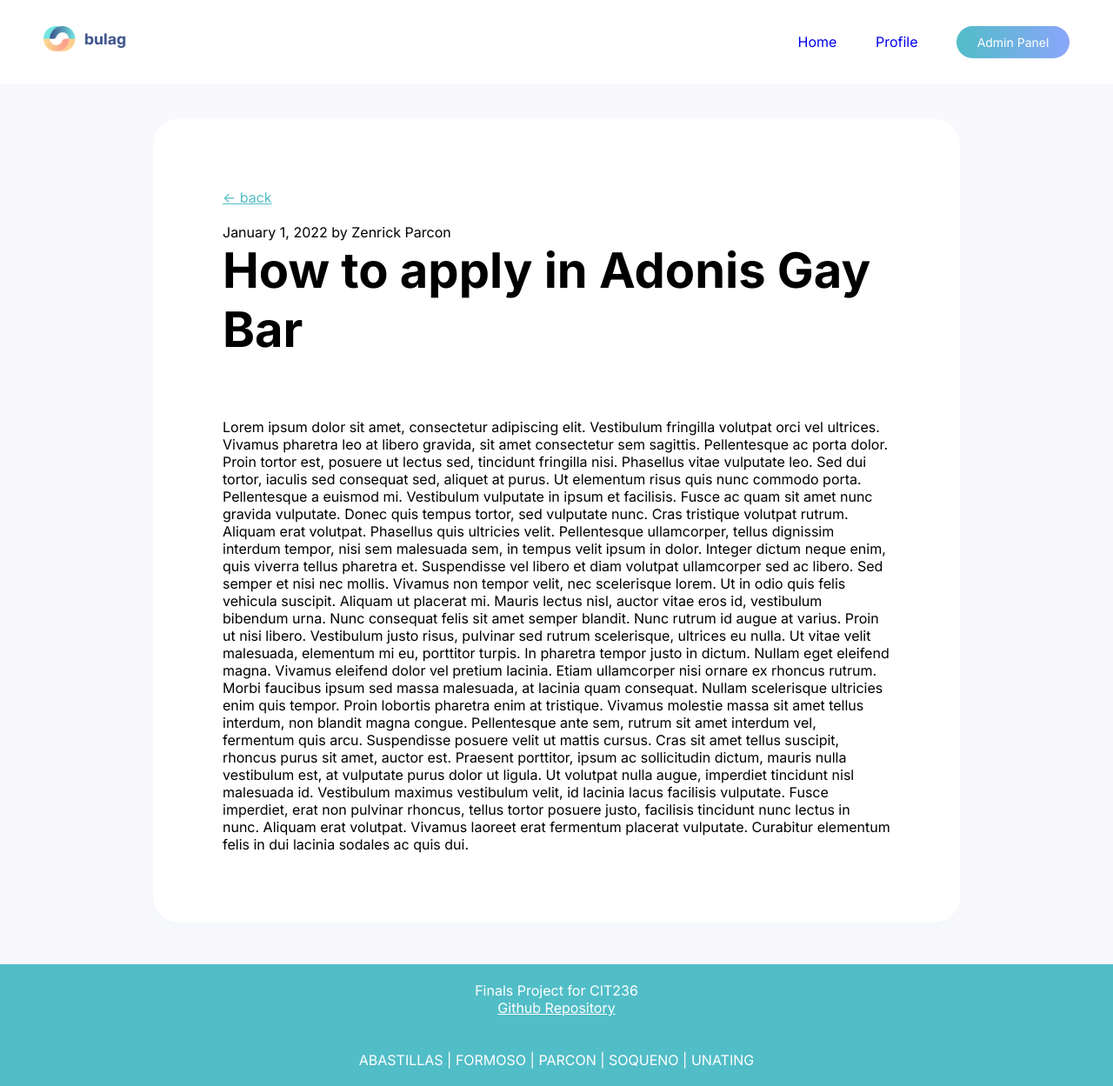
After one commit to keiruu/CIT236-Blogging-System, a PHP site: page /post.php in a window 1280 px wide. The commit adds this page. Shown: the whole page at 87% size. Run offline with PHP 8.4, Linux system fonts and the light colour scheme.

Commit message:
added post page and styles

```diff
--- /dev/null
+++ b/post.php
@@ -0,0 +1,43 @@
+<?php
+?>
+
+<head>
+    <meta charset="UTF-8">
+    <meta http-equiv="X-UA-Compatible" content="IE=edge">
+    <meta name="viewport" content="width=device-width, initial-scale=1.0">
+    <title>Bulag | Admin Panel</title>
+    <link rel="stylesheet" href="styles/admin.css">
+</head>
+
+<body>
+    <div class="header">
+        <img src="images/Logo.png" width="150px" height="30px">
+            <div class="header-right">
+                <a href="index.php">Home</a>
+                <a href="index.php">Profile</a>
+                <a href="admin_panel.php">
+                    <button id="loginbtn">Admin Panel</button>
+                </a>
+            </div>
+    </div>
+
+    <div class="body-container">
+      <div class="text-container">
+          <!-- Dear Backend, placeholder lang ini. Isli niyo lang except ang back button  -->
+          <a href="javascript:history.back()"><- back</a><br><br>
+          <p>January 1, 2022 by Zenrick Parcon</p>
+          <h1>How to apply in Adonis Gay Bar<br><br></h1>
+          <p class="blog-text">Lorem ipsum dolor sit amet, consectetur adipiscing elit. Vestibulum fringilla volutpat orci vel ultrices. Vivamus pharetra leo at libero gravida, sit amet consectetur sem sagittis. Pellentesque ac porta dolor. Proin tortor est, posuere ut lectus sed, tincidunt fringilla nisi. Phasellus vitae vulputate leo. Sed dui tortor, iaculis sed consequat sed, aliquet at purus. Ut elementum risus quis nunc commodo porta. Pellentesque a euismod mi. Vestibulum vulputate in ipsum et facilisis. Fusce ac quam sit amet nunc gravida vulputate. Donec quis tempus tortor, sed vulputate nunc. Cras tristique volutpat rutrum. Aliquam erat volutpat. Phasellus quis ultricies velit.
+
+Pellentesque ullamcorper, tellus dignissim interdum tempor, nisi sem malesuada sem, in tempus velit ipsum in dolor. Integer dictum neque enim, quis viverra tellus pharetra et. Suspendisse vel libero et diam volutpat ullamcorper sed ac libero. Sed semper et nisi nec mollis. Vivamus non tempor velit, nec scelerisque lorem. Ut in odio quis felis vehicula suscipit. Aliquam ut placerat mi. Mauris lectus nisl, auctor vitae eros id, vestibulum bibendum urna. Nunc consequat felis sit amet semper blandit.
+
+Nunc rutrum id augue at varius. Proin ut nisi libero. Vestibulum justo risus, pulvinar sed rutrum scelerisque, ultrices eu nulla. Ut vitae velit malesuada, elementum mi eu, porttitor turpis. In pharetra tempor justo in dictum. Nullam eget eleifend magna. Vivamus eleifend dolor vel pretium lacinia. Etiam ullamcorper nisi ornare ex rhoncus rutrum.
+
+Morbi faucibus ipsum sed massa malesuada, at lacinia quam consequat. Nullam scelerisque ultricies enim quis tempor. Proin lobortis pharetra enim at tristique. Vivamus molestie massa sit amet tellus interdum, non blandit magna congue. Pellentesque ante sem, rutrum sit amet interdum vel, fermentum quis arcu. Suspendisse posuere velit ut mattis cursus. Cras sit amet tellus suscipit, rhoncus purus sit amet, auctor est. Praesent porttitor, ipsum ac sollicitudin dictum, mauris nulla vestibulum est, at vulputate purus dolor ut ligula. Ut volutpat nulla augue, imperdiet tincidunt nisl malesuada id. Vestibulum maximus vestibulum velit, id lacinia lacus facilisis vulputate. Fusce imperdiet, erat non pulvinar rhoncus, tellus tortor posuere justo, facilisis tincidunt nunc lectus in nunc. Aliquam erat volutpat. Vivamus laoreet erat fermentum placerat vulputate. Curabitur elementum felis in dui lacinia sodales ac quis dui.</p>
+      </div>
+    </div>
+
+    <div class="footer">
+        Finals Project for CIT236 <br><u><a href="https://github.com/keiruu/CIT236-Blogging-System" class="github-link" target="_blank">Github Repository</a></u></br><br> ABASTILLAS | FORMOSO | PARCON | SOQUENO | UNATING</br>
+    </div>
+</body>
--- a/styles/admin.css
+++ b/styles/admin.css
@@ -180,9 +180,14 @@ body {
   padding: 15px;
   border: none;
   border-radius: 10px;
-  width: 150px;
+  width: 160px;
   font-family: 'Inter', sans-serif;
   cursor: pointer;
+}
+
+#rdmebtn span a {
+  color: #fc734e;
+  text-decoration: none;
 }
 
 #rdmebtn span {
@@ -208,6 +213,25 @@ body {
 #rdmebtn:hover span:after {
   opacity: 100;
   right: 0;
+}
+
+.text-container {
+  background-color: white;
+  gap: 4rem;
+  border-radius: 30px;
+  padding: 5rem;
+  box-shadow: -2px 7px 13px -3px rgba(81,189,199,0.05);
+  -webkit-box-shadow: -2px 7px 13px -3px rgba(81,189,199,0.05);
+  -moz-box-shadow: -2px 7px 13px -3px rgba(81,189,199,0.05);
+  width: 60%;
+}
+
+.text-container h1 {
+  font-size: 3.5rem
+}
+
+.text-container a {
+  color: var(--green);
 }
 
 /* *CSS STYLES FOR NAVIGATION BAR AND FOOTER*  */
```
